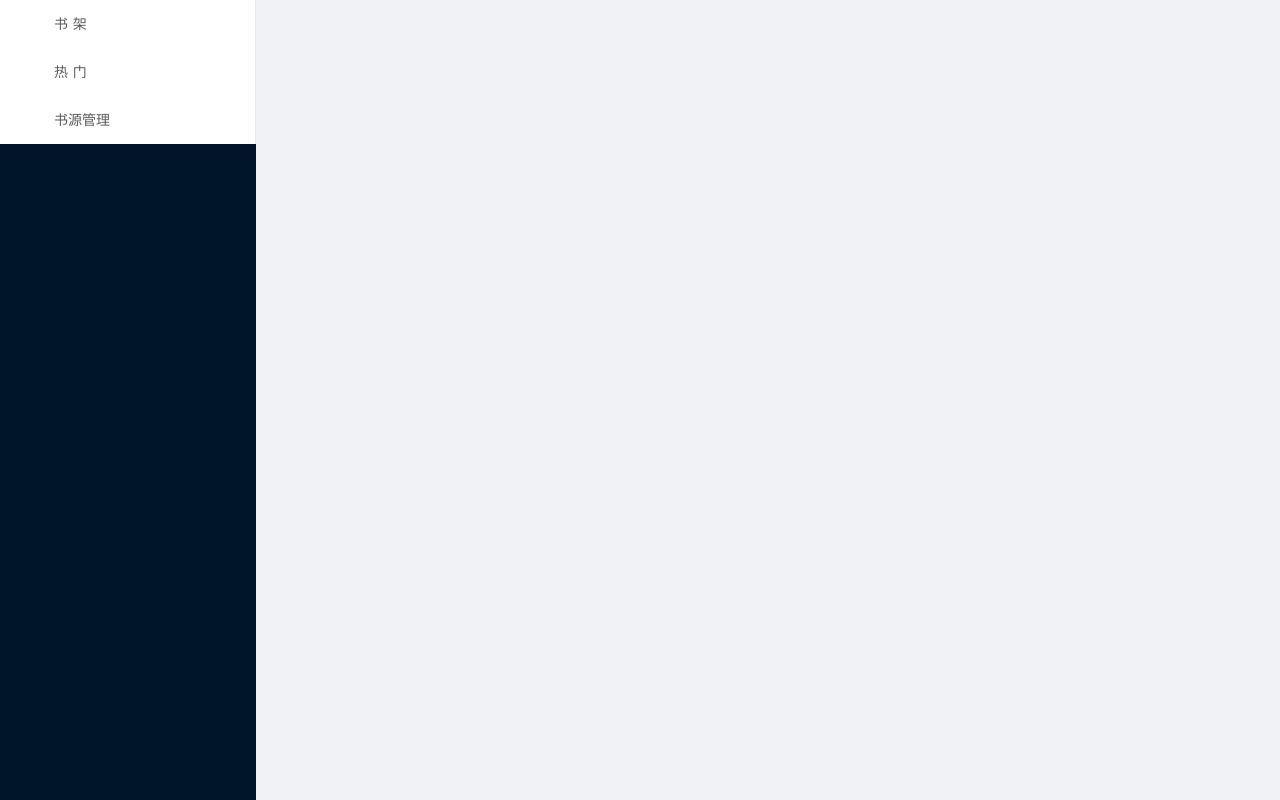
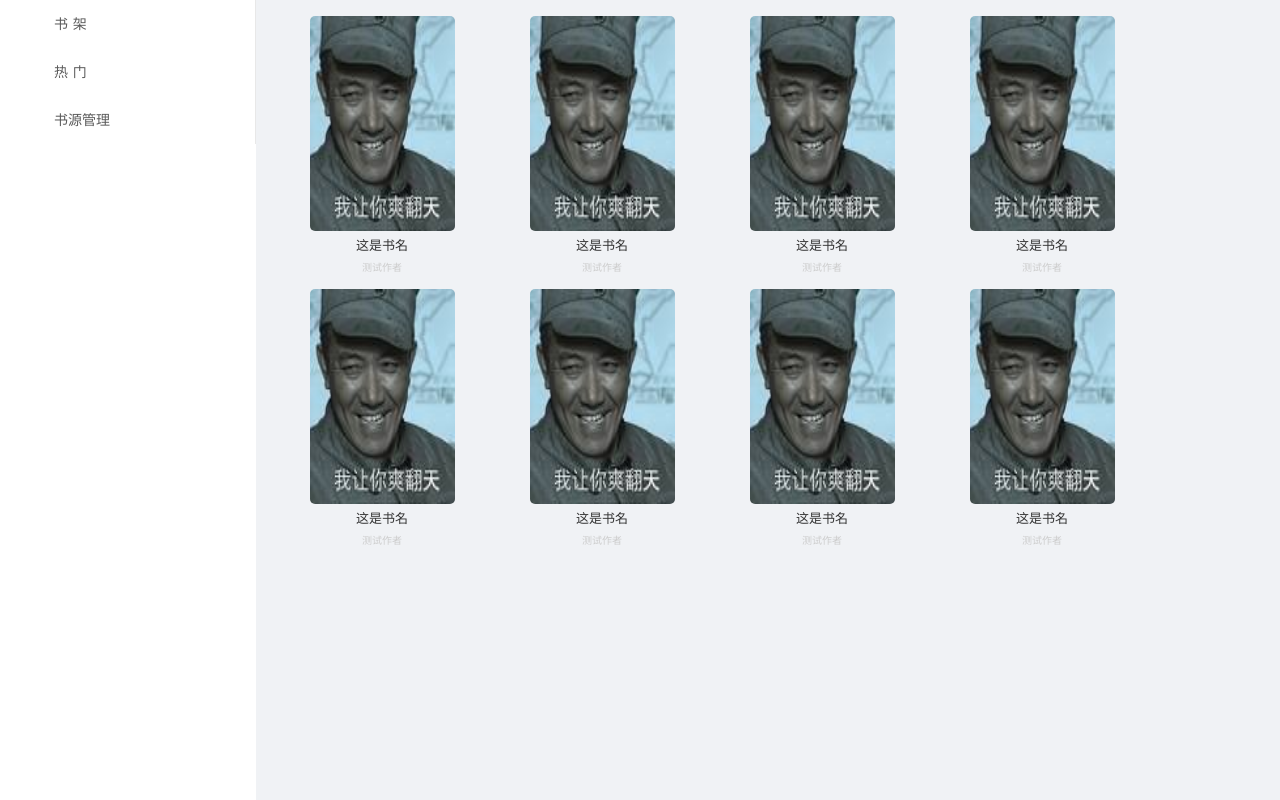
Before and after one commit to DrugsZ/LReader, a React app: page /#/books in a window 1280 px wide. Before the commit this address led to /#/. Built offline with nearby package versions, Linux system fonts and the light colour scheme.

Commit message:
feat: chenge books style

```diff
--- a/main.js
+++ b/main.js
@@ -4,5 +4,5 @@ let win = null;
 
 app.on("ready", () => {
   win = new BrowserWindow({ width: 800, height: 600 });
-  win.loadURL("http://127.0.0.1:3000/");
+  win.loadURL("http://127.0.0.1:8080/");
 });
--- a/src/App.tsx
+++ b/src/App.tsx
@@ -1,6 +1,6 @@
 import * as React from "react";
 import { Layout, Spin } from "antd";
-import { Route, HashRouter as Router, RouteComponentProps } from "react-router-dom";
+import { Route, HashRouter as Router, Redirect } from "react-router-dom";
 import Sliders from "./Layout";
 import Books from "./books";
 import Popular from "./popular";
@@ -39,6 +39,7 @@ export default class App extends React.Component {
         >
           <Sliders menus={menus} />
           <Layout>
+            <Redirect path="/" to="/books" />
             <Route exact path="/books" component={Books} />
             <Route path="/popular" component={Popular} />
             <Route path="/register" component={Register} />
--- a/src/Layout/index.tsx
+++ b/src/Layout/index.tsx
@@ -31,7 +31,7 @@ const Sliders: React.FC<SliderProps & RouteComponentProps> = props => {
     [history],
   );
   return (
-    <Sider width={width || 256} className="menu-sider">
+    <Sider theme="light" width={width || 256} className="menu-sider">
       <Menu>
         {menus.map(item => (
           <Menu.Item key={item.path} className="menu-item" onClick={toPath}>
--- a/src/books/book/index.tsx
+++ b/src/books/book/index.tsx
@@ -1,10 +1,22 @@
 import * as React from "react";
+import { Tooltip } from "antd";
 
-const Book: React.FunctionComponent = props => (
-  <div className="book-box">
-    <div className="content" />
-    <div className="name">这是书名</div>
-  </div>
-);
+export interface BookProps {
+  name: string;
+  author: string;
+}
+
+const Book: React.FunctionComponent<BookProps> = props => {
+  const { name, author } = props;
+  return (
+    <div className="book-box">
+      <Tooltip placement="right" title={name}>
+        <div className="content" />
+      </Tooltip>
+      <div className="name">这是书名</div>
+      <div className="author">{author}</div>
+    </div>
+  );
+};
 
 export default Book;
--- a/src/books/index.less
+++ b/src/books/index.less
@@ -1,35 +1,44 @@
 @import "../util.less";
+@width: 145px;
+
+.text-base {
+  text-align: center;
+  overflow: hidden;
+  text-overflow: ellipsis;
+  white-space: nowrap;
+  width: @width;
+  margin-top: 8px;
+}
 
 .books {
-  .isflex();
-  flex-direction: row;
-  height: 100%;
-  justify-content: flex-start;
-  align-items: flex-start;
   padding: 16px;
-  flex-wrap: wrap;
 
   .book-box {
-    .isflex();
-    flex: 0 1 20%;
-    height: 220px;
     display: flex;
-    justify-content: center;
+    align-items: center;
+    flex-direction: column;
+    width: 220px;
+    float: left;
+    margin-bottom: 16px;
 
     .content {
-      width: 160px;
-      height: 100%;
+      width: @width;
+      height: 215px;
       border-radius: 5px;
-      // background-color: black;
-      // margin-right: 16px;
       background-image: url("./下载.jpg");
       background-repeat: no-repeat;
       background-size: 100% 100%;
     }
 
     .name {
-      margin-top: 8px;
-      text-align: center;
+      .text-base();
+      font-size: 13px;
+    }
+
+    .author {
+      .text-base();
+      font-size: 10px;
+      color: #cccccc;
     }
   }
 }
--- a/src/books/index.tsx
+++ b/src/books/index.tsx
@@ -1,20 +1,25 @@
 import * as React from "react";
 import * as PropTypes from "prop-types";
-import Book from "./book";
+import Book, { BookProps } from "./book";
 import "./index.less";
+
+const test: BookProps = {
+  name: "测试书名",
+  author: "测试作者",
+};
 
 const Books: React.FunctionComponent = props => {
   const { children } = props;
   return (
     <div className="books">
-      <Book />
-      <Book />
-      <Book />
-      <Book />
-      <Book />
-      <Book />
-      <Book />
-      <Book />
+      <Book name={test.name} author={test.author} />
+      <Book name={test.name} author={test.author} />
+      <Book name={test.name} author={test.author} />
+      <Book name={test.name} author={test.author} />
+      <Book name={test.name} author={test.author} />
+      <Book name={test.name} author={test.author} />
+      <Book name={test.name} author={test.author} />
+      <Book name={test.name} author={test.author} />
     </div>
   );
 };
```
Also changed, not shown: 1 other file (tests, documents, lock files or other folders).
